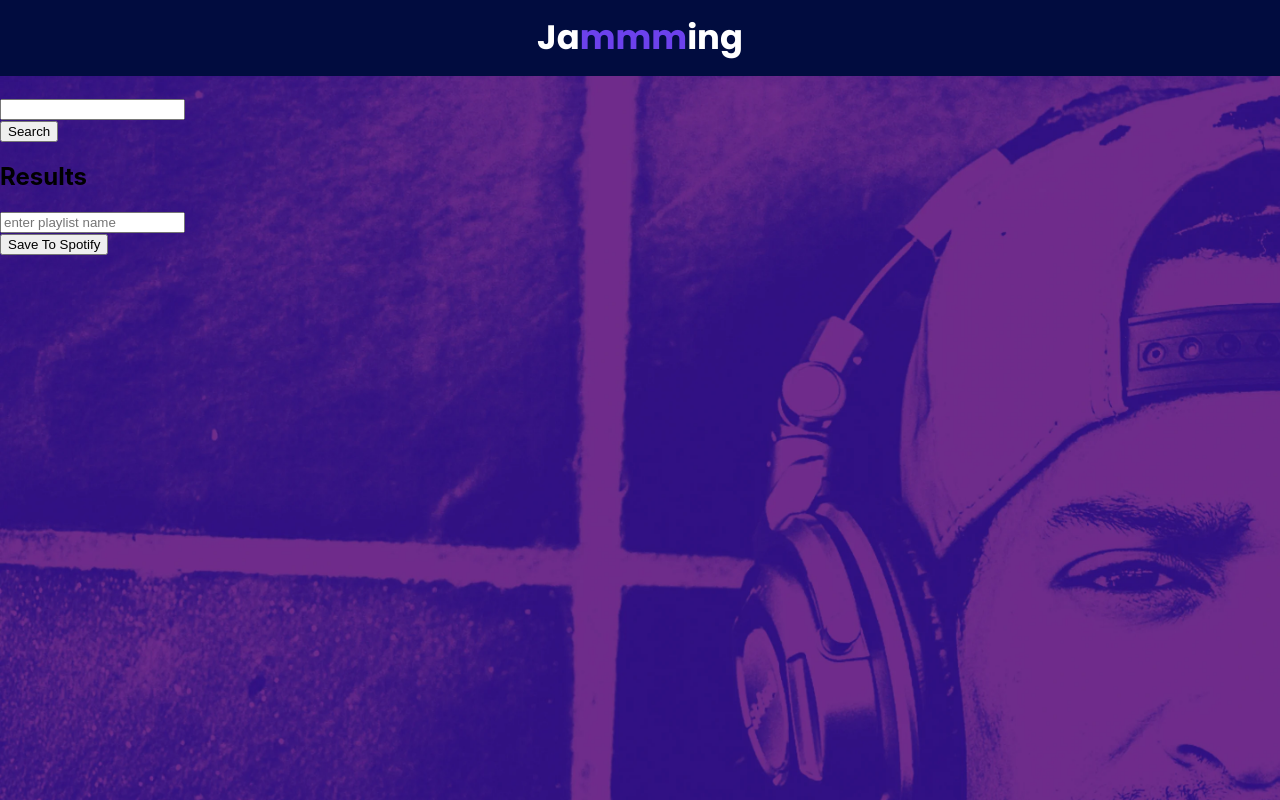
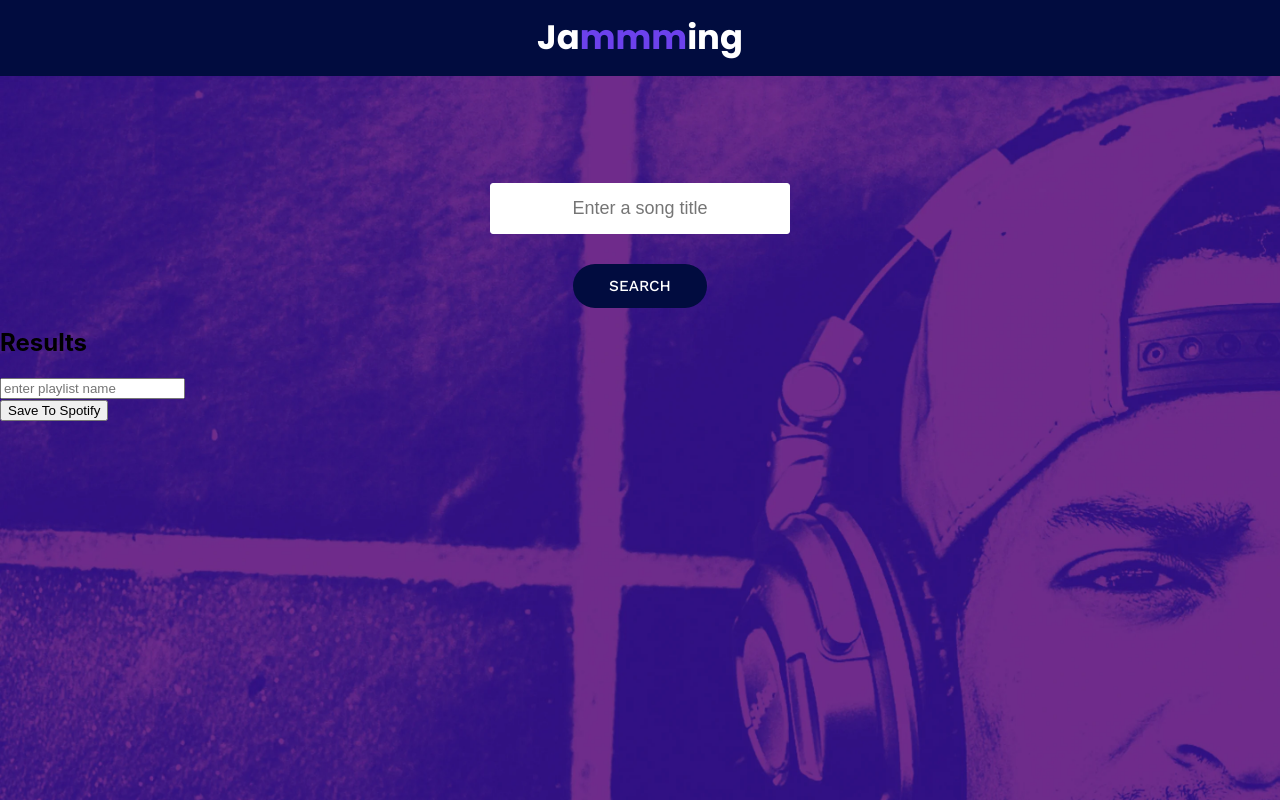
Before and after one commit to techStarZx/jamming, a React (Create React App) app: page / in a window 1280 px wide. Built offline with nearby package versions, Linux system fonts and the light colour scheme.

Commit message:
Add Styling to SearchBar

```diff
--- a/src/components/App/App.js
+++ b/src/components/App/App.js
@@ -4,6 +4,7 @@ import { SearchBarContainer } from '../SearchBar/SearchBarContainer';
 import { SearchResultsContainer } from '../SearchResults/SearchResultsContainer';
 import { PlaylistContainer } from '../Playlist/PlaylistContainer';
 import Header from '../Header/Header';
+import '../customFonts.css';
 
 function App({ trackListForResults, trackListForPlaylist, playlistName, handleClickAddButton, handleClickRemoveButton, handleChangePlaylistNameInput, handleClickSavePlaylistButton, handleClickSearchButton, handleChangeSearchInput, searchTerm }) {
   return (
--- a/src/components/SearchBar/SearchBar.js
+++ b/src/components/SearchBar/SearchBar.js
@@ -1,10 +1,13 @@
 import React, { useState } from 'react';
+import styles from './SearchBar.module.css';
 
 function SearchBar(props) {
 
     return (
         <input type='text'
+               className={styles.searchInput}
                value={props.searchTerm}
+               placeholder='Enter a song title'
                onChange={props.handleChange}
                onKeyDown={event => {
                 if(event.key == 'Enter') {
--- /dev/null
+++ b/src/components/SearchBar/SearchBar.module.css
@@ -0,0 +1,13 @@
+.searchInput {
+    width: 269px;
+    padding: 0.88rem;
+    border: 1px solid #fff;
+    border-radius: 3px;
+    color: #010c3f;
+    text-align: center;
+    font-size: 1.125rem;
+}
+
+.searchInput:focus {
+    outline: none;
+}
--- a/src/components/SearchBar/SearchBarContainer.js
+++ b/src/components/SearchBar/SearchBarContainer.js
@@ -1,12 +1,13 @@
 import React, { useState } from 'react';
 import { SearchBar } from './SearchBar';
 import { SearchButton } from './SearchButton';
+import styles from './SearchBarContainer.module.css';
 
 function SearchBarContainer({handleClickSearchButton, handleChangeSearchInput, searchTerm}) {
 
 
     return (
-        <div className='searchBarContainer'>
+        <div className={styles.searchBarContainer}>
             <SearchBar
                 searchTerm={searchTerm}
                 handleChange={handleChangeSearchInput}
--- /dev/null
+++ b/src/components/SearchBar/SearchBarContainer.module.css
@@ -0,0 +1,8 @@
+.searchBarContainer {
+    display: flex;
+    /* justify-content: center; */
+    flex-direction: column;
+    align-items: center;
+    padding-top: 85px;
+    gap: 5px;
+}
--- a/src/components/SearchBar/SearchButton.js
+++ b/src/components/SearchBar/SearchButton.js
@@ -1,7 +1,8 @@
 import React from "react";
+import styles from './SearchButton.module.css'
 
 function SearchButton(props) {
-    return <button onClick={props.handleClick}>Search</button>
+    return <button onClick={props.handleClick} className={styles.searchButton}>SEARCH</button>
 }
 
 export {SearchButton};
--- /dev/null
+++ b/src/components/SearchBar/SearchButton.module.css
@@ -0,0 +1,19 @@
+
+
+.searchButton {
+    cursor: pointer;
+    width: 8.4rem;
+    height: 44px;
+    border-radius: 54px;
+    background-color: #010c3f;
+    font-size: .96rem;
+    font-weight: 500;
+    font-family: 'Work Sans', sans-serif;
+    transition: background-color .25s;
+    border: none;
+    color: #fff;
+}
+
+.searchButton:hover {
+    background-color: rgba(108, 65, 233, .7);
+}
--- /dev/null
+++ b/src/components/customFonts.css
@@ -0,0 +1 @@
+@import url('https://fonts.googleapis.com/css2?family=Work+Sans:ital,wght@0,100..900;1,100..900&display=swap');
```
